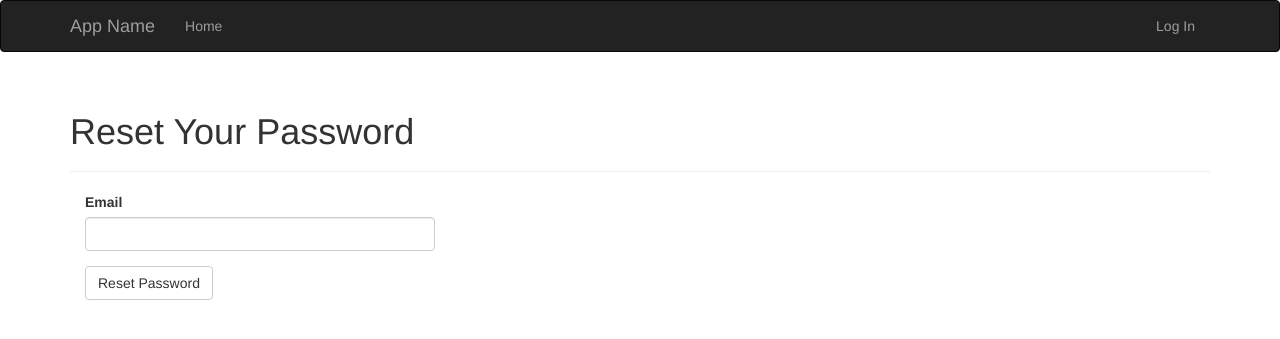
After one commit to gwilson253/flask_gutx, a Flask app: page /auth/reset in a window 1280 px wide. The commit adds this page. Shown: the top 339 px of the page. Run offline with Flask 2, Linux system fonts and the light colour scheme; some libraries are stand-ins or nearby versions.

Commit message:
added password reset functionality

```diff
--- a/app/auth/forms.py
+++ b/app/auth/forms.py
@@ -37,3 +37,20 @@ class ChangePasswordForm(FlaskForm):
         Required(), EqualTo('password2', message='Passwords must match')])
     password2 = PasswordField('Confirm new password', validators=[Required()])
     submit = SubmitField('Update Password')
+
+class PasswordResetRequestForm(FlaskForm):
+    email = StringField('Email', validators=[Required(), Length(1, 64),
+                                             Email()])
+    submit = SubmitField('Reset Password')
+
+class PasswordResetForm(FlaskForm):
+    email = StringField('Email', validators=[Required(), Length(1, 64),
+                                             Email()])
+    password = PasswordField('New Password', validators=[
+        Required(), EqualTo('password2', message='Passwords must match')])
+    password2 = PasswordField('Confirm password', validators=[Required()])
+    submit = SubmitField('Reset Password')
+
+    def validate_email(self, field):
+        if User.query.filter_by(email=field.data).first() is None:
+            raise ValidationError('Invalid login credentials provided')
--- a/app/auth/views.py
+++ b/app/auth/views.py
@@ -6,7 +6,8 @@ from . import auth
 from .. import db
 from ..models import User
 from ..email import send_email
-from .forms import LoginForm, RegistrationForm, ChangePasswordForm
+from .forms import LoginForm, RegistrationForm, ChangePasswordForm, \
+                   PasswordResetRequestForm, PasswordResetForm
 
 @auth.before_app_request
 def before_request():
@@ -91,3 +92,38 @@ def change_password():
         else:
             flash('Invalid password.')
     return render_template("auth/change_password.html", form=form)
+
+@auth.route('/reset', methods=['GET', 'POST'])
+def password_reset_request():
+    if not current_user.is_anonymous:
+        return redirect(url_for('main.index'))
+    form = PasswordResetRequestForm()
+    if form.validate_on_submit():
+        user = User.query.filter_by(email=form.email.data).first()
+        if user:
+            token = user.generate_reset_token()
+            send_email(user.email, 'Reset Your Password',
+                       'auth/email/reset_password',
+                       user=user, token=token,
+                       next=request.args.get('next'))
+        flash('An email with instructions to reset your password has been '
+              'sent to you.')
+        return redirect(url_for('auth.login'))
+    return render_template('auth/reset_password.html', form=form)
+
+
+@auth.route('/reset/<token>', methods=['GET', 'POST'])
+def password_reset(token):
+    if not current_user.is_anonymous:
+        return redirect(url_for('main.index'))
+    form = PasswordResetForm()
+    if form.validate_on_submit():
+        user = User.query.filter_by(email=form.email.data).first()
+        if user is None:
+            return redirect(url_for('main.index'))
+        if user.reset_password(token, form.password.data):
+            flash('Your password has been updated.')
+            return redirect(url_for('auth.login'))
+        else:
+            return redirect(url_for('main.index'))
+    return render_template('auth/reset_password.html', form=form)
--- /dev/null
+++ b/app/templates/auth/reset_password.html
@@ -0,0 +1,13 @@
+{% extends "base.html" %}
+{% import "bootstrap/wtf.html" as wtf %}
+
+{% block title %}GutX - Password Reset{% endblock %}
+
+{% block page_content %}
+<div class="page-header">
+    <h1>Reset Your Password</h1>
+</div>
+<div class="col-md-4">
+    {{ wtf.quick_form(form) }}
+</div>
+{% endblock %}
```
Also changed, not shown: app/models.py (+25 -9 lines), app/templates/auth/email/reset_password.html (added, +8 -0 lines), app/templates/auth/email/reset_password.txt (added, +13 -0 lines), app/templates/auth/login.html (+2 -6 lines), tests/test_user_model.py (+18 -1 lines).
